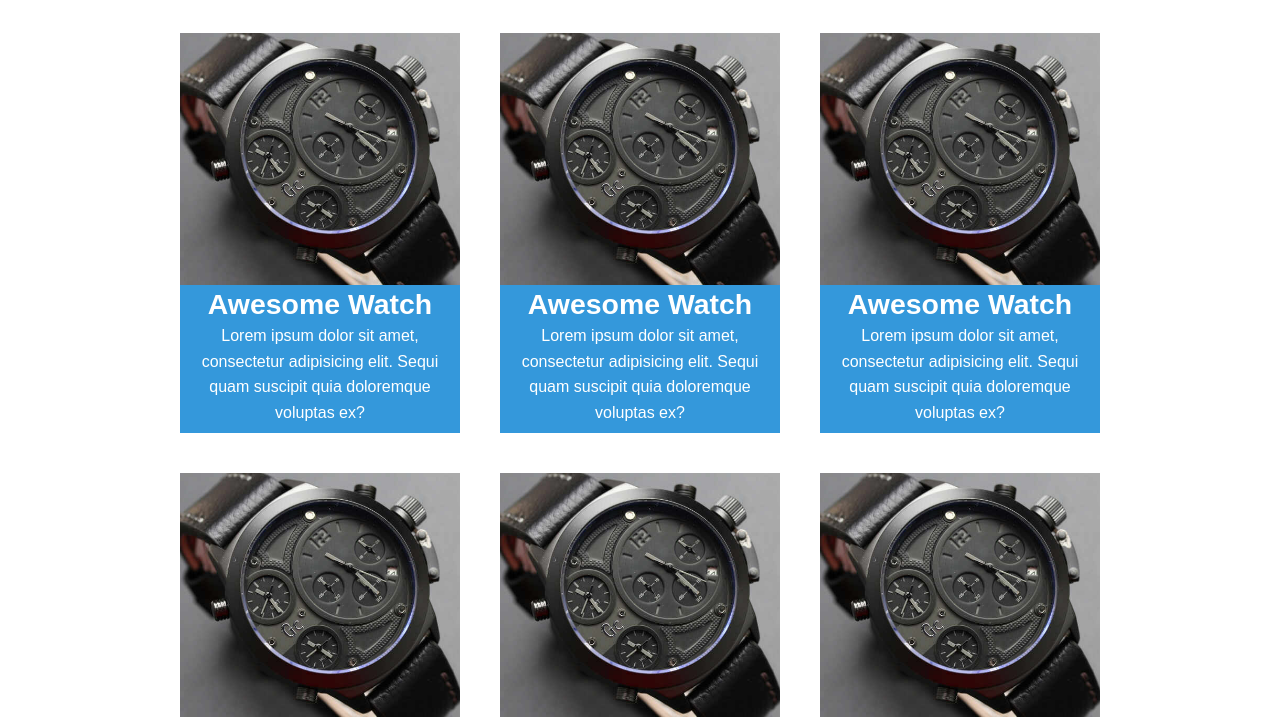
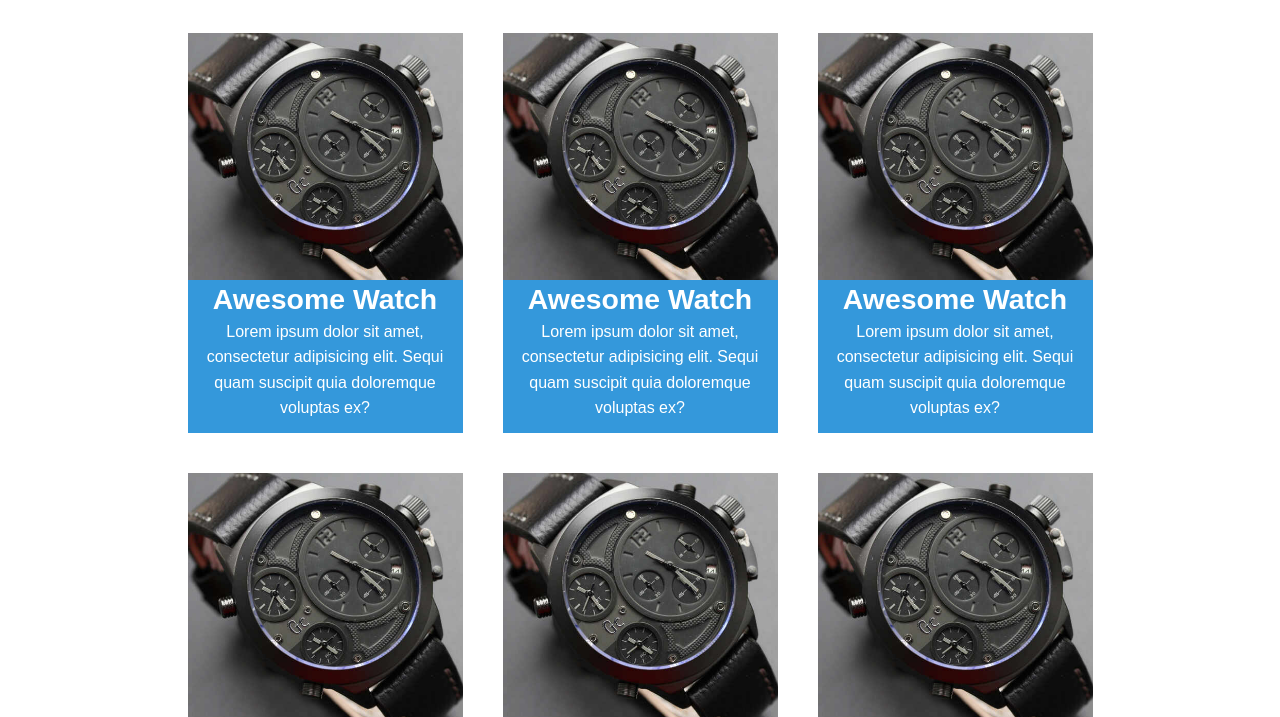
Before and after one commit to sebastianusbara/suit-intern, a website: page day3/home.html in a window 1280 px wide. Shown: the part 81-798 px from the top of the page. Drawn offline with nearby package versions, Linux system fonts and the light colour scheme.

Commit message:
Fix Responsive Box - List

```diff
--- a/day3/dev/sass/main.scss
+++ b/day3/dev/sass/main.scss
@@ -74,7 +74,7 @@ a {
     }
 
     @media #{$large} {
-        max-width: 960px;
+        max-width: 945px;
     }
 }
 // 3 Header
--- a/day3/dev/sass/modules/_box-list.scss
+++ b/day3/dev/sass/modules/_box-list.scss
@@ -28,7 +28,7 @@
     }
 
 	@media #{$medium} {
-    	width: 280px;
+    	width: 275px;
 		height: 400px;
     }
 }
```
Also changed, not shown: day3/assets/css/main.css.
